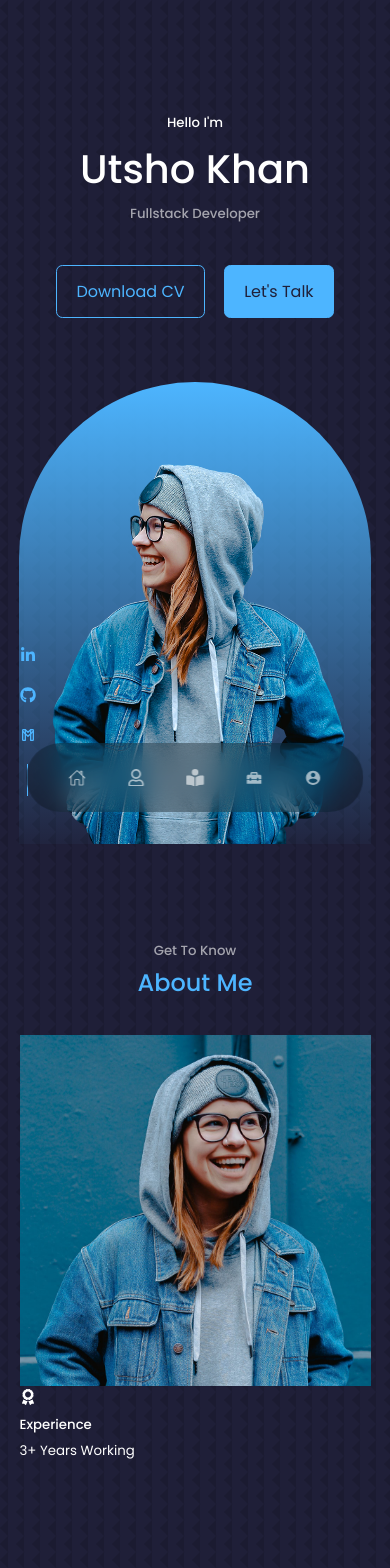
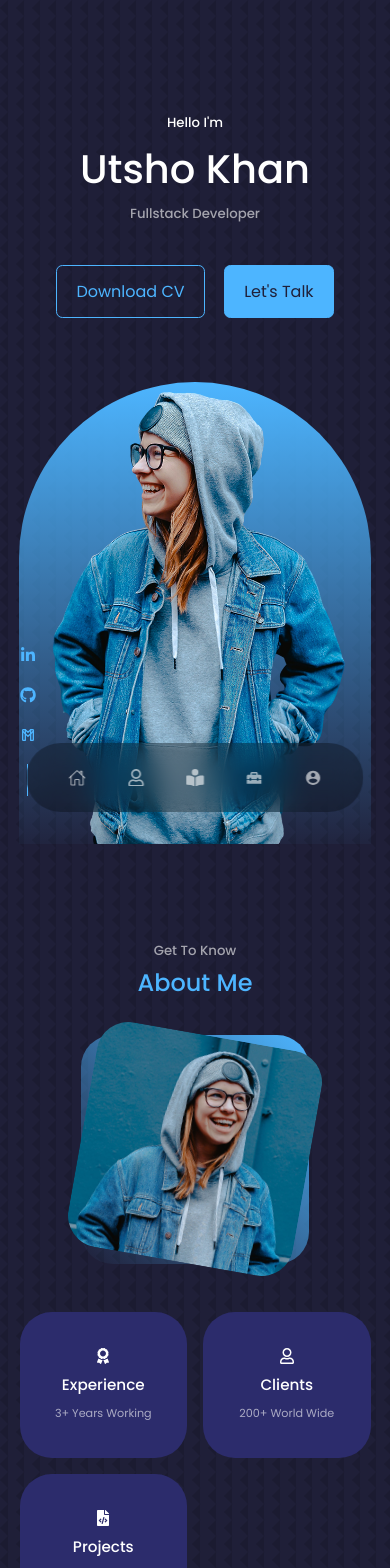
Before and after one commit to Utsho2848/Portfolio-website, a React (Create React App) app: page / in a window 390 px wide. Shown: the top 1568 px of the page. Built offline with nearby package versions, Linux system fonts and the light colour scheme.

Commit message:
about section complete

```diff
--- a/src/components/about/About.jsx
+++ b/src/components/about/About.jsx
@@ -2,6 +2,8 @@ import React from 'react';
 import './about.css'
 import ME from '../../assets/assets/me-about.jpg'
 import { FaAward } from "react-icons/fa";
+import { FaRegUser } from "react-icons/fa";
+import { FaFileCode } from "react-icons/fa";
 
 const About = () => {
     return (
@@ -22,7 +24,23 @@ const About = () => {
                             <h5>Experience</h5>
                             <small>3+ Years Working</small>
                         </article>
+
+
+                        <article className="about_card">
+                            <FaRegUser className='about_icon' />
+                            <h5>Clients</h5>
+                            <small>200+ World Wide</small>
+                        </article>
+
+
+                        <article className="about_card">
+                            <FaFileCode className='about_icon' />
+                            <h5>Projects</h5>
+                            <small>20+ Completed</small>
+                        </article>
                     </div>
+                    <p>Lorem ipsum dolor sit amet consectetur adipisicing elit. Eos aspernatur nisi corrupti. Sapiente quae commodi distinctio voluptates dicta architecto omnis.</p>
+                    <a href="#contact" className='btn btn-primary'>Let's Talk</a>
                 </div>
             </div>
         </section>
--- a/src/components/about/about.css
+++ b/src/components/about/about.css
@@ -0,0 +1,97 @@
+.about_container {
+    display: grid;
+    grid-template-columns: 35% 50%;
+    gap: 15%;
+}
+
+.about_me {
+    width: 100%;
+    aspect-ratio: 1/1;
+    border-radius: 2rem;
+    background: linear-gradient(45deg, transparent, var(--color-primary));
+    display: grid;
+    place-items: center;
+}
+
+.about_me_image {
+    border-radius: 2rem;
+    overflow: hidden;
+    transform: rotate(10deg);
+    transition: var(--transition);
+}
+
+.about_me_image:hover {
+    transform: rotate(0);
+}
+
+.about_cards {
+    display: grid;
+    grid-template-columns: repeat(3, 1fr);
+    gap: 1.5rem;
+}
+
+.about_card {
+    background: var(--color-bg-variant);
+    border: 1px solid transparent;
+    border-radius: 2rem;
+    padding: 2rem;
+    text-align: center;
+    transition: var(--transition);
+}
+
+.about_card:hover {
+    background: transparent;
+    border-color: var(--color-primary-variant);
+    cursor: default;
+}
+
+.about-icon {
+    color: var(--color-primary);
+    font-size: 1.4rem;
+    margin-bottom: 1rem;
+}
+
+.about_card h5 {
+    font-size: 0.95rem;
+}
+
+.about_card small {
+    font-size: 0.7rem;
+    color: var(--color-light);
+}
+
+@media screen and (max-width:1024px) {
+    .about_container {
+        grid-template-columns: 1fr;
+        gap: 0;
+    }
+
+    .about_me {
+        width: 50%;
+        margin: 2rem auto 4rem;
+    }
+
+    .about_content p {
+        margin: 1rem 0 1.5rem;
+    }
+}
+
+@media screen and (max-width:600px) {
+    .about_me {
+        width: 65%;
+        margin: 0 auto 3rem;
+    }
+
+    .about_cards {
+        grid-template-columns: 1fr 1fr;
+        gap: 1rem;
+    }
+
+    .about_content {
+        text-align: center;
+    }
+
+    .about_content p {
+        margin: 1.5rem;
+    }
+}
--- a/src/components/header/header.css
+++ b/src/components/header/header.css
@@ -64,6 +64,10 @@ header {
     header {
         height: 68vh;
     }
+
+    .me img {
+        transform: translateY(-15%);
+    }
 }
 
 @media screen and (max-width:600px) {
```
